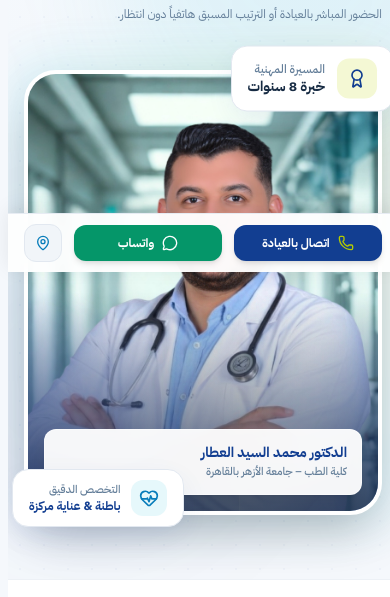
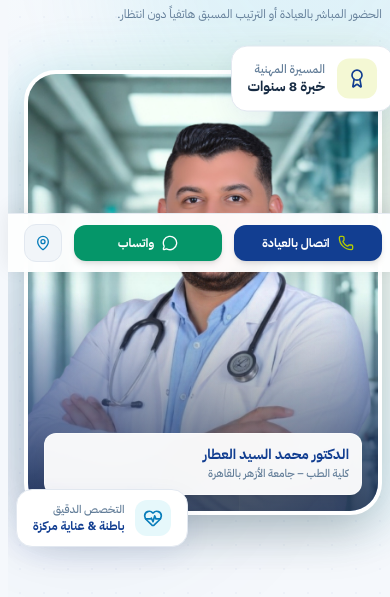
Before and after one commit to 3bdulrhman2/drelattar, a React (Vite) app: page / in a window 390 px wide. Shown: the part 572-1169 px from the top of the page. Built offline with nearby package versions, Linux system fonts and the light colour scheme; no server answers; the database is empty; a web font is replaced by a local one.

Commit message:
style(hero): move specialty badge down to prevent overlapping text

```diff
--- a/src/components/home/Hero.tsx
+++ b/src/components/home/Hero.tsx
@@ -81,7 +81,7 @@ export const Hero: React.FC = () => {
           </div>
 
           {/* Doctor Portrait Visual Column */}
-          <div className="lg:col-span-5 flex justify-center relative">
+          <div className="lg:col-span-5 flex justify-center relative pb-6 sm:pb-8">
             <div className="relative w-full max-w-[380px] sm:max-w-[420px]">
 
               {/* Decorative Frame Glow */}
@@ -100,8 +100,8 @@ export const Hero: React.FC = () => {
                 <div className="absolute inset-0 bg-gradient-to-t from-brand-darker/70 via-transparent to-transparent pointer-events-none" />
 
                 {/* Overlaid Doctor Title Pill inside portrait */}
-                <div className="absolute bottom-4 right-4 left-4 text-white text-right pointer-events-none">
-                  <div className="bg-white/95 backdrop-blur-md p-3.5 rounded-xl border border-white/40 shadow-lg text-brand-dark">
+                <div className="absolute bottom-4 right-4 left-4 text-white text-right pointer-events-none z-10">
+                  <div className="bg-white/95 backdrop-blur-md p-3 sm:p-3.5 rounded-xl border border-white/40 shadow-lg text-brand-dark">
                     <p className="font-bold text-sm sm:text-base text-brand-royal leading-tight">
                       {doctor.nameAr}
                     </p>
@@ -113,7 +113,7 @@ export const Hero: React.FC = () => {
               </div>
 
               {/* Floating Experience Badge (خبرة 8 سنوات) */}
-              <div className="absolute -top-3 -right-3 sm:-top-4 sm:-right-4 bg-white px-4 py-3 rounded-2xl shadow-elevated border border-brand-border flex items-center gap-3 animate-bounce [animation-duration:4s]">
+              <div className="absolute -top-3 -right-3 sm:-top-4 sm:-right-4 z-20 bg-white px-4 py-3 rounded-2xl shadow-elevated border border-brand-border flex items-center gap-3 animate-bounce [animation-duration:4s]">
                 <div className="w-10 h-10 rounded-xl bg-brand-lime-light flex items-center justify-center text-brand-royal shrink-0">
                   <Award className="w-5 h-5 text-brand-royal" />
                 </div>
@@ -123,8 +123,8 @@ export const Hero: React.FC = () => {
                 </div>
               </div>
 
-              {/* Floating Specialty Badge */}
-              <div className="absolute -bottom-3 -left-3 sm:-bottom-4 sm:-left-4 bg-white px-4 py-2.5 rounded-2xl shadow-elevated border border-brand-border flex items-center gap-2.5">
+              {/* Floating Specialty Badge (Moved down ~0.5cm so text underneath is fully visible) */}
+              <div className="absolute -bottom-8 -left-2 sm:-bottom-9 sm:-left-3 z-20 bg-white px-4 py-2.5 rounded-2xl shadow-elevated border border-brand-border flex items-center gap-2.5">
                 <div className="w-9 h-9 rounded-xl bg-brand-cyan-light flex items-center justify-center text-brand-medical shrink-0">
                   <HeartPulse className="w-5 h-5" />
                 </div>
```
